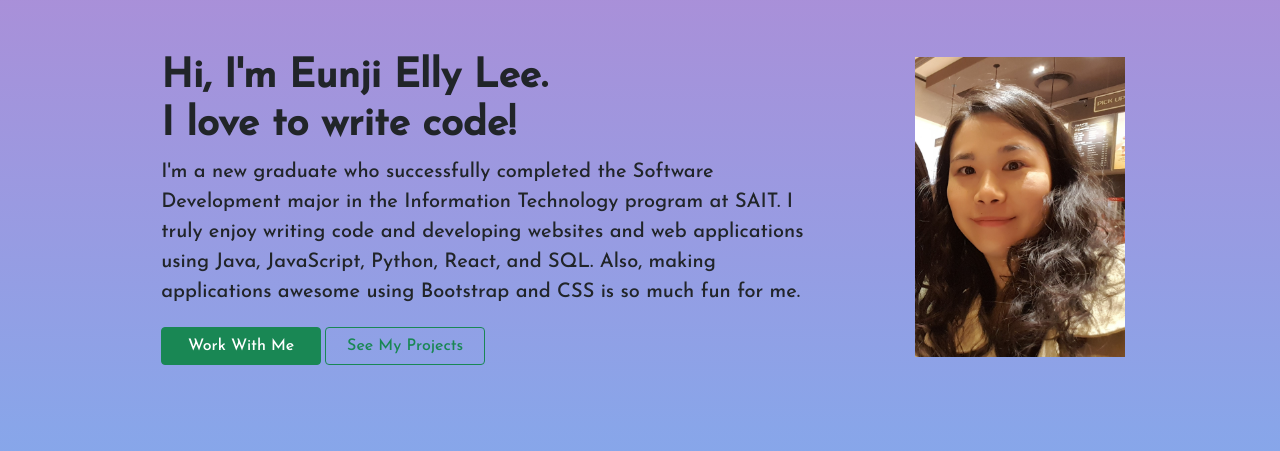
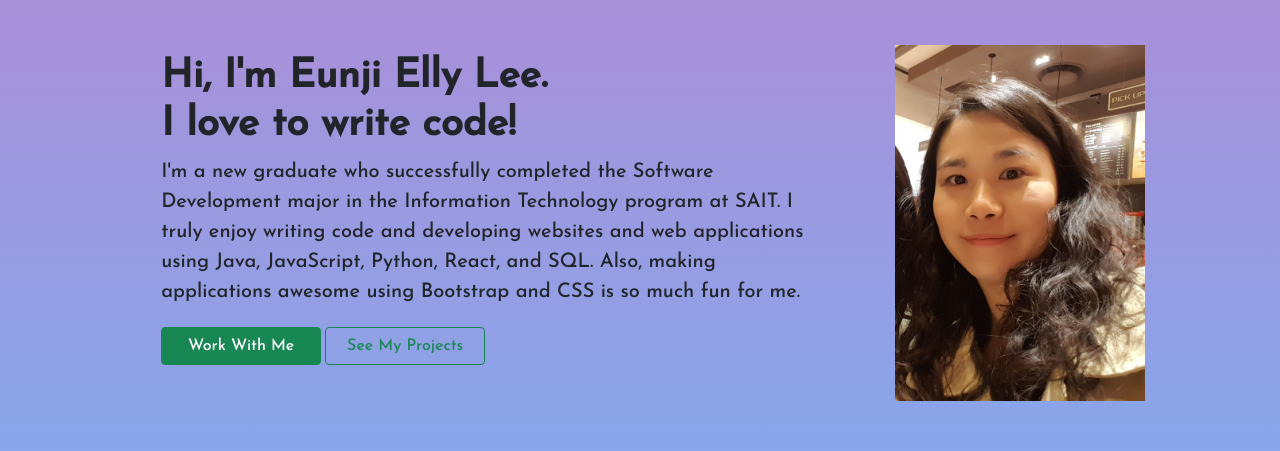
Before and after one commit to Eunji-Elly-Lee/Portfolio, a JavaScript app: page / in a window 1280 px wide. Shown: the top 451 px of the page. Built offline with nearby package versions, Linux system fonts and the light colour scheme; the HTML template or start-up script is replaced by a standard one.

Commit message:
Update About.css

```diff
--- a/src/components/About.css
+++ b/src/components/About.css
@@ -8,7 +8,7 @@
 .snap img {
   display: none;
   width: 100%;
-  max-width: 210px;
+  max-width: 250px;
 }
 
 @media screen and (min-width: 768px) {
```
